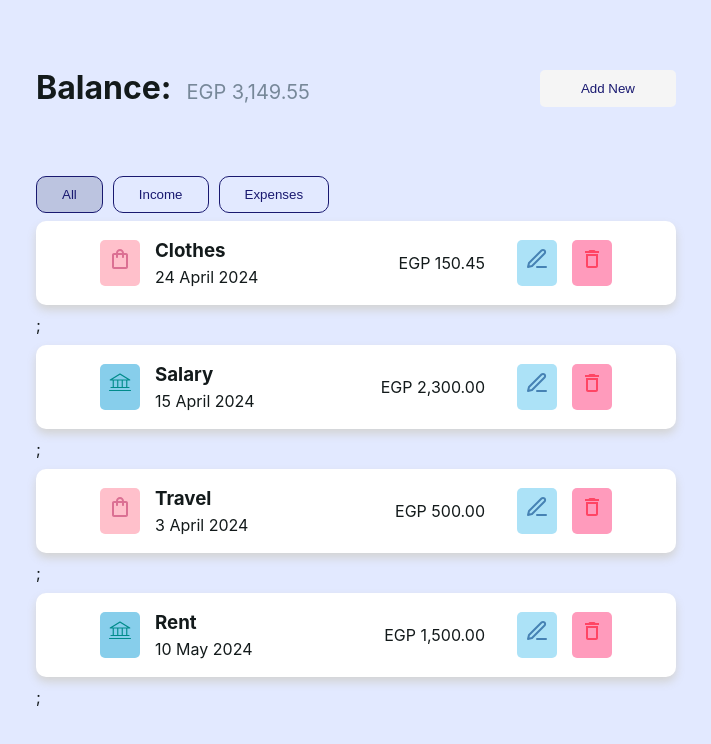
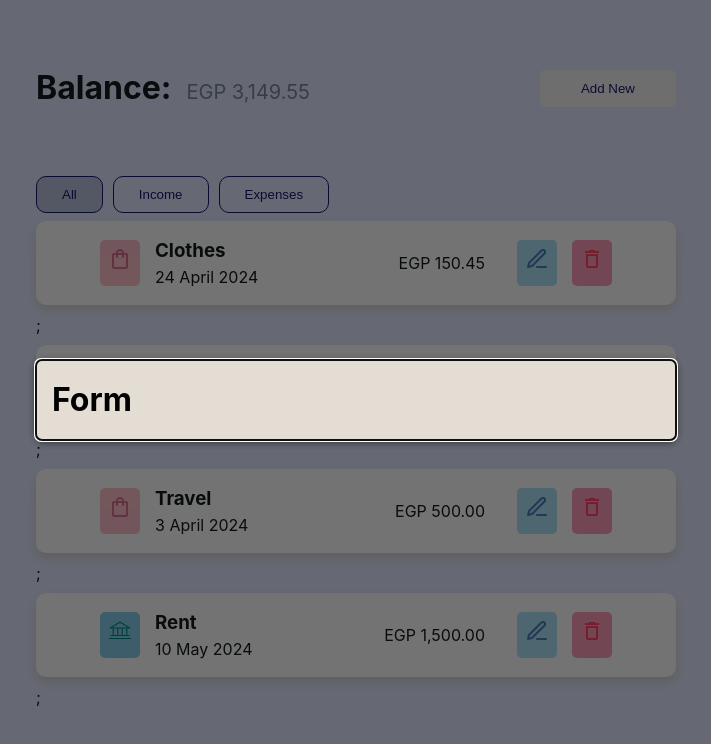
Before and after one commit to rashaaad19/Budget, a React (Vite) app: page / in a window 1280 px wide. Shown: the top 744 px of the page, without its empty margins (284-995 px from the left). Built offline with nearby package versions, Linux system fonts and the light colour scheme.

Commit message:
added modal

```diff
--- a/index.html
+++ b/index.html
@@ -6,6 +6,7 @@
     <title>Budget</title>
   </head>
   <body>
+    <div id="modal"></div>
     <div id="root"></div>
     <script type="module" src="/src/main.jsx"></script>
   </body>
--- a/src/App.jsx
+++ b/src/App.jsx
@@ -2,6 +2,7 @@ import classes from "./App.module.css";
 import Button from "./UI/Button";
 import Layout from "./UI/Layout";
 import Card from "./components/Card";
+import Form from "./components/Form";
 import buttonStyle from "./UI/Button.module.css";
 
 import { useSelector } from "react-redux";
@@ -71,6 +72,7 @@ function App() {
           />
         ))}
       </div>
+      <Form/>
     </Layout>
   );
 }
--- /dev/null
+++ b/src/UI/Modal.css
@@ -0,0 +1,6 @@
+.modal{
+    background: blue;
+}
+.modal::backdrop{
+    background: red;
+}
--- /dev/null
+++ b/src/UI/Modal.jsx
@@ -0,0 +1,20 @@
+import { useEffect, useRef } from "react";
+import { createPortal } from "react-dom";
+import classes from "./Modal.module.css";
+const Modal = ({ children, open, className = "" }) => {
+  const dialog = useRef();
+  useEffect(() => {
+    if (open) {
+      dialog.current.showModal();
+    }
+  }, [open]);
+
+  return createPortal(
+    <dialog ref={dialog} className={`${classes.modal} ${className}`}>
+      {children}
+    </dialog>,
+    document.getElementById("modal")
+  );
+};
+
+export default Modal;
--- /dev/null
+++ b/src/UI/Modal.module.css
@@ -0,0 +1,14 @@
+.modal {
+    background-color: #e4ddd4;
+    border-radius: 6px;
+    border: none;
+    box-shadow: 0 2px 8px rgba(0, 0, 0, 0.6);
+    padding: 1rem;
+    width: 80%;
+    max-width: 40rem;
+    animation: fade-slide-up 0.3s ease-out forwards;
+  }
+
+  .modal::backdrop {
+    background-color: rgba(0, 0, 0, 0.55);
+  }
--- /dev/null
+++ b/src/components/Form.jsx
@@ -0,0 +1,12 @@
+import Modal from "../UI/Modal"
+
+const Form = () => {
+  return (
+    <Modal open={true}>
+    <h1>Form</h1>
+
+    </Modal>
+  )
+}
+
+export default Form
```
